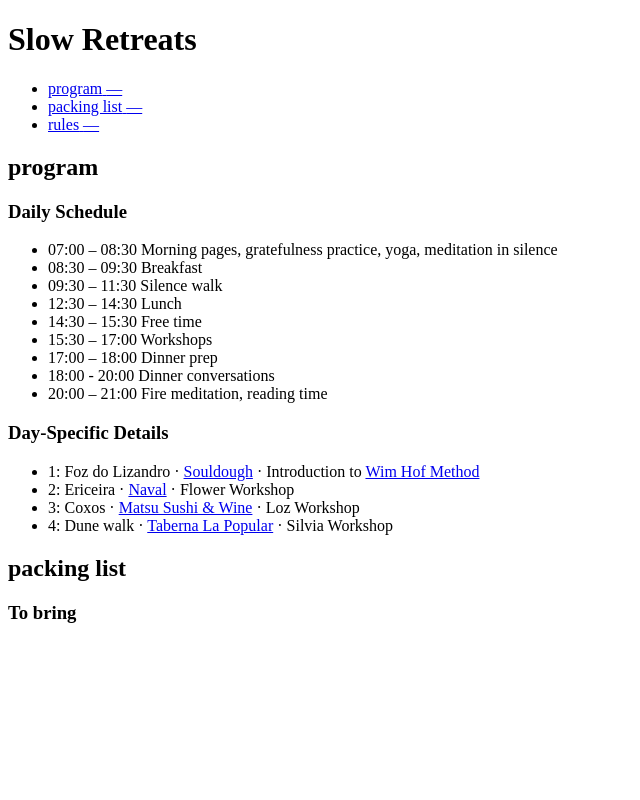
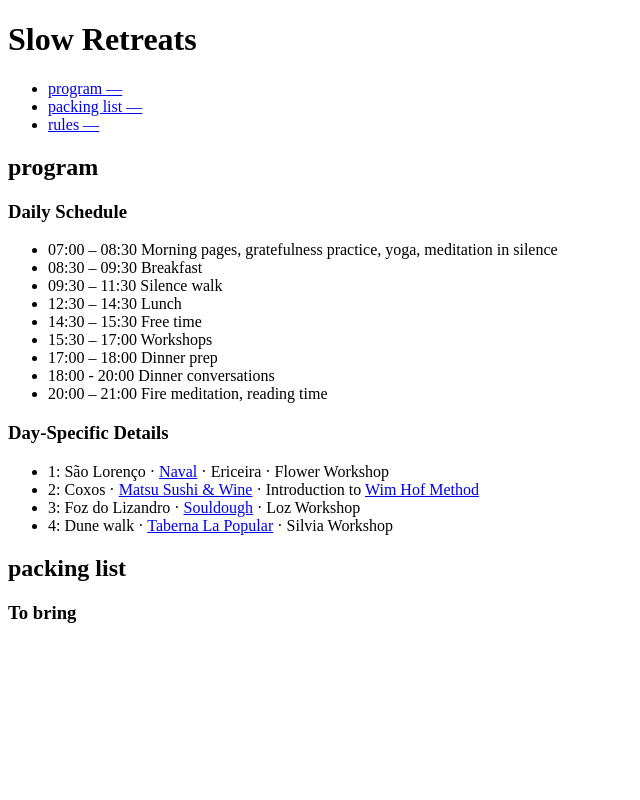
Before and after one commit to mirhamasala/slow-retreats, a Next.js app: page / in a window 1280 px wide. Shown: the top 800 px of the page, without its empty margins (0-640 px from the left). Built offline with nearby package versions, Linux system fonts and the light colour scheme.

Commit message:
Change program

```diff
--- a/components/Program.js
+++ b/components/Program.js
@@ -28,8 +28,16 @@ function Program() {
       </h3>
       <ul className="mb-6 space-y-2">
         <li>
-          1: <span>Foz do Lizandro</span> ·{' '}
-          <Link href="http://souldoughpizza.com">Souldough</Link> ·{' '}
+          1: <span>São Lorenço</span> ·{' '}
+          <Link href="https://goo.gl/maps/nmnN5rwpoYDdo75V7">Naval</Link> ·{' '}
+          <span>Ericeira</span> · <span>Flower Workshop</span>
+        </li>
+        <li>
+          2: <span>Coxos</span> ·{' '}
+          <Link href="https://g.page/matsusushiandwine?share">
+            Matsu Sushi & Wine
+          </Link>{' '}
+          ·{' '}
           <span>
             Introduction to{' '}
             <Link href="https://www.wimhofmethod.com/breathing-exercises">
@@ -38,16 +46,9 @@ function Program() {
           </span>
         </li>
         <li>
-          2: <span>Ericeira</span> ·{' '}
-          <Link href="https://goo.gl/maps/nmnN5rwpoYDdo75V7">Naval</Link> ·{' '}
-          <span>Flower Workshop</span>
-        </li>
-        <li>
-          3: <span>Coxos</span> ·{' '}
-          <Link href="https://g.page/matsusushiandwine?share">
-            Matsu Sushi & Wine
-          </Link>{' '}
-          · <span>Loz Workshop</span>
+          3: <span>Foz do Lizandro</span> ·{' '}
+          <Link href="http://souldoughpizza.com">Souldough</Link> ·{' '}
+          <span>Loz Workshop</span>
         </li>
         <li>
           4: <span>Dune walk</span> ·{' '}
```
